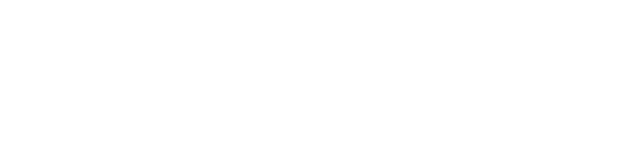
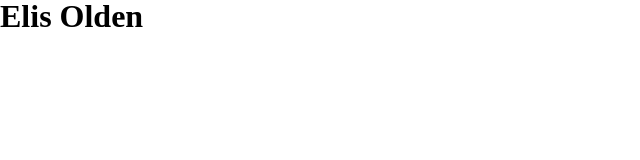
Before and after one commit to ElisOlden/ElisOlden.github.io, a plain HTML site: page index.html in a window 1280 px wide. Shown: the whole page, without its empty margins (0-640 px from the left). Drawn offline with Linux system fonts and the light colour scheme.

Commit message:
Update index.html

```diff
--- a/index.html
+++ b/index.html
@@ -15,6 +15,8 @@
 
 </head>
 <body>
+    <h1>Elis Olden</h1>
+
 
 </body>
 </html>
```
